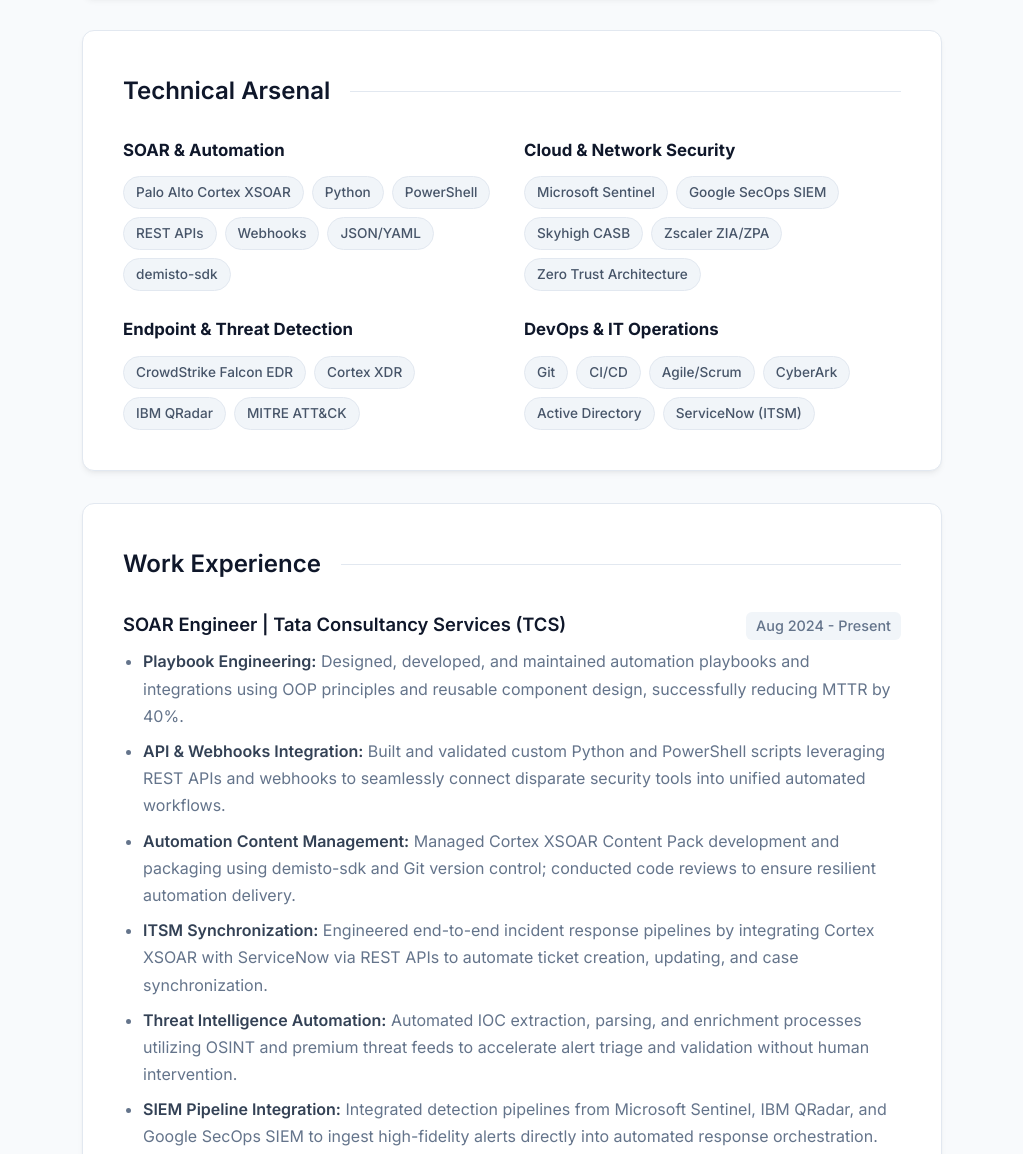
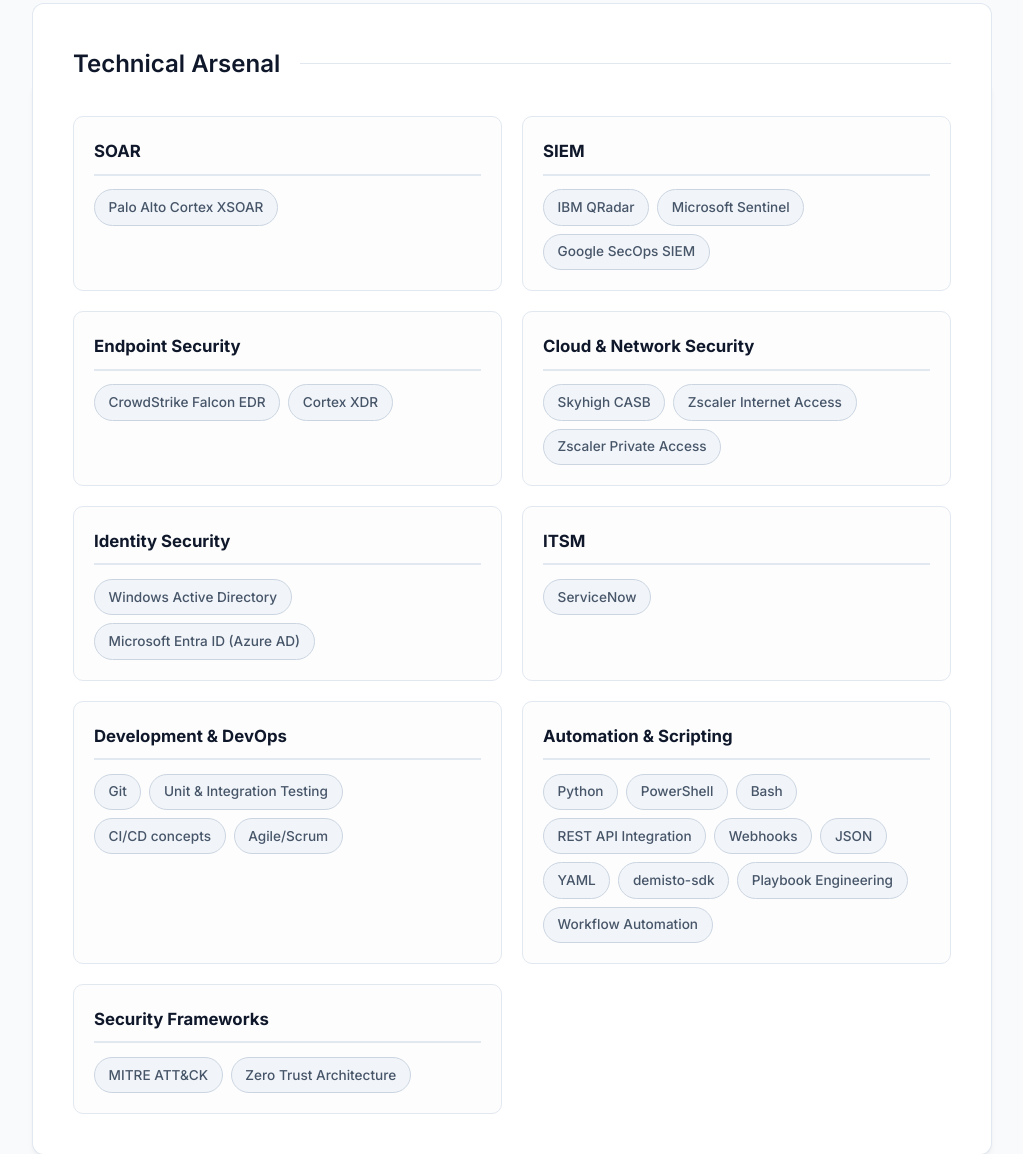
Before and after one commit to vr2468/vr2468.github.io, a plain HTML site: page index.html in a window 1280 px wide. Shown: the part 561-1715 px from the top of the page, without its empty margins (128-1151 px from the left). Drawn offline with Linux system fonts and the light colour scheme.

Commit message:
Add files via upload

```diff
--- a/index.html
+++ b/index.html
@@ -19,6 +19,7 @@
             --border-color: #e2e8f0;
             --tag-bg: #f1f5f9;
             --tag-text: #475569;
+            --tag-border: #cbd5e1;
         }
 
         * {
@@ -44,7 +45,7 @@
         }
 
         .header-content {
-            max-width: 900px;
+            max-width: 1000px;
             margin: 0 auto;
             display: flex;
             align-items: center;
@@ -103,7 +104,7 @@
 
         /* --- Main Content --- */
         .container {
-            max-width: 900px;
+            max-width: 1000px;
             margin: -2rem auto 3rem;
             padding: 0 20px;
             position: relative;
@@ -201,18 +202,59 @@
             font-weight: 600;
         }
 
-        /* --- Skills Grid & Tags --- */
+        /* --- Skills Grid & Cards (UPGRADED UI) --- */
+        #skills {
+            background: transparent;
+            box-shadow: none;
+            border: none;
+            padding: 0;
+        }
+
+        #skills h3 {
+            background: var(--card-bg);
+            padding: 2.5rem 2.5rem 0;
+            margin-bottom: 0;
+            border-radius: 12px 12px 0 0;
+            border: 1px solid var(--border-color);
+            border-bottom: none;
+        }
+
+        .skills-grid-container {
+            background: var(--card-bg);
+            padding: 2rem 2.5rem 2.5rem;
+            border-radius: 0 0 12px 12px;
+            border: 1px solid var(--border-color);
+            border-top: none;
+            box-shadow: 0 4px 6px -1px rgba(0, 0, 0, 0.05), 0 2px 4px -2px rgba(0, 0, 0, 0.05);
+        }
+
         .skills-grid {
             display: grid;
-            grid-template-columns: repeat(auto-fit, minmax(350px, 1fr));
-            gap: 1.5rem;
+            grid-template-columns: repeat(auto-fit, minmax(280px, 1fr));
+            gap: 1.25rem;
+        }
+
+        .skill-category {
+            background: #fdfdfd;
+            border: 1px solid var(--border-color);
+            padding: 1.25rem;
+            border-radius: 10px;
+            transition: transform 0.2s ease, box-shadow 0.2s ease;
+        }
+
+        .skill-category:hover {
+            transform: translateY(-3px);
+            box-shadow: 0 10px 15px -3px rgba(0, 0, 0, 0.05), 0 4px 6px -2px rgba(0, 0, 0, 0.025);
+            border-color: #cbd5e1;
         }
 
         .skill-category strong {
             display: block;
-            margin-bottom: 0.75rem;
+            margin-bottom: 0.85rem;
             color: var(--primary-dark);
             font-size: 1.05rem;
+            border-bottom: 2px solid var(--border-color);
+            padding-bottom: 0.5rem;
         }
 
         .tags {
@@ -224,11 +266,16 @@
         .tag {
             background-color: var(--tag-bg);
             color: var(--tag-text);
-            padding: 0.25rem 0.75rem;
+            padding: 0.35rem 0.85rem;
             border-radius: 20px;
             font-size: 0.85rem;
             font-weight: 500;
-            border: 1px solid var(--border-color);
+            border: 1px solid var(--tag-border);
+            transition: background-color 0.2s ease;
+        }
+
+        .tag:hover {
+            background-color: #e2e8f0;
         }
 
         /* --- Footer --- */
@@ -255,7 +302,7 @@
                 flex-direction: column;
                 gap: 0.25rem;
             }
-            section {
+            section, #skills h3, .skills-grid-container {
                 padding: 1.5rem;
             }
             .skills-grid {
@@ -279,7 +326,7 @@
                     <span>&bull;</span>
                     <span>📞 9092066247</span>
                     <span>&bull;</span>
-                    <span><a href="https://linkedin.com/in/vignesh-raj-n" target="_blank">LinkedIn Profile</a></span>
+                    <span><a href="https://linkedin.com/in/vignesh-raj-n" target="_blank">LinkedIn</a></span>
                 </div>
             </div>
         </div>
@@ -292,53 +339,94 @@
             <p>SOAR Engineer with 2 years of hands-on Python development experience building security automation solutions, REST API integrations, and orchestration playbooks. Specializing in Palo Alto Cortex XSOAR, with strong proficiency in Git version control, unit testing, and Agile delivery. Adept at leveraging threat intelligence and SIEM integrations to drive high-fidelity automated incident response and significantly reduce Mean Time to Respond (MTTR).</p>
         </section>
 
+        <!-- Upgraded Skills Section -->
         <section id="skills">
             <h3>Technical Arsenal</h3>
+            <div class="skills-grid-container">
                 <div class="skills-grid">
+
                     <div class="skill-category">
-                    <strong>SOAR & Automation</strong>
+                        <strong>SOAR</strong>
                         <div class="tags">
                             <span class="tag">Palo Alto Cortex XSOAR</span>
-                        <span class="tag">Python</span>
-                        <span class="tag">PowerShell</span>
-                        <span class="tag">REST APIs</span>
-                        <span class="tag">Webhooks</span>
-                        <span class="tag">JSON/YAML</span>
-                        <span class="tag">demisto-sdk</span>
+                        </div>
+                    </div>
+
+                    <div class="skill-category">
+                        <strong>SIEM</strong>
+                        <div class="tags">
+                            <span class="tag">IBM QRadar</span>
+                            <span class="tag">Microsoft Sentinel</span>
+                            <span class="tag">Google SecOps SIEM</span>
+                        </div>
+                    </div>
+
+                    <div class="skill-category">
+                        <strong>Endpoint Security</strong>
+                        <div class="tags">
+                            <span class="tag">CrowdStrike Falcon EDR</span>
+                            <span class="tag">Cortex XDR</span>
                         </div>
                     </div>
 
                     <div class="skill-category">
                         <strong>Cloud & Network Security</strong>
                         <div class="tags">
-                        <span class="tag">Microsoft Sentinel</span>
-                        <span class="tag">Google SecOps SIEM</span>
                             <span class="tag">Skyhigh CASB</span>
-                        <span class="tag">Zscaler ZIA/ZPA</span>
+                            <span class="tag">Zscaler Internet Access</span>
+                            <span class="tag">Zscaler Private Access</span>
+                        </div>
+                    </div>
+
+                    <div class="skill-category">
+                        <strong>Identity Security</strong>
+                        <div class="tags">
+                            <span class="tag">Windows Active Directory</span>
+                            <span class="tag">Microsoft Entra ID (Azure AD)</span>
+                        </div>
+                    </div>
+
+                    <div class="skill-category">
+                        <strong>ITSM</strong>
+                        <div class="tags">
+                            <span class="tag">ServiceNow</span>
+                        </div>
+                    </div>
+
+                    <div class="skill-category">
+                        <strong>Development & DevOps</strong>
+                        <div class="tags">
+                            <span class="tag">Git</span>
+                            <span class="tag">Unit & Integration Testing</span>
+                            <span class="tag">CI/CD concepts</span>
+                            <span class="tag">Agile/Scrum</span>
+                        </div>
+                    </div>
+
+                    <div class="skill-category">
+                        <strong>Automation & Scripting</strong>
+                        <div class="tags">
+                            <span class="tag">Python</span>
+                            <span class="tag">PowerShell</span>
+                            <span class="tag">Bash</span>
+                            <span class="tag">REST API Integration</span>
+                            <span class="tag">Webhooks</span>
+                            <span class="tag">JSON</span>
+                            <span class="tag">YAML</span>
+                            <span class="tag">demisto-sdk</span>
+                            <span class="tag">Playbook Engineering</span>
+                            <span class="tag">Workflow Automation</span>
+                            </div>
+                    </div>
+
+                    <div class="skill-category">
+                        <strong>Security Frameworks</strong>
+                        <div class="tags">
+                            <span class="tag">MITRE ATT&CK</span>
                             <span class="tag">Zero Trust Architecture</span>
                         </div>
                     </div>
 
-                <div class="skill-category">
-                    <strong>Endpoint & Threat Detection</strong>
-                    <div class="tags">
-                        <span class="tag">CrowdStrike Falcon EDR</span>
-                        <span class="tag">Cortex XDR</span>
-                        <span class="tag">IBM QRadar</span>
-                        <span class="tag">MITRE ATT&CK</span>
-                    </div>
-                </div>
-
-                <div class="skill-category">
-                    <strong>DevOps & IT Operations</strong>
-                    <div class="tags">
-                        <span class="tag">Git</span>
-                        <span class="tag">CI/CD</span>
-                        <span class="tag">Agile/Scrum</span>
-                        <span class="tag">CyberArk</span>
-                        <span class="tag">Active Directory</span>
-                        <span class="tag">ServiceNow (ITSM)</span>
-                    </div>
                 </div>
             </div>
         </section>
@@ -399,7 +487,7 @@
     </div>
 
     <footer>
-        <p>&copy; 2026 Vignesh Raj N. Designed for Security & Automation.</p>
+        <p>&copy; 2026 Vignesh Raj N.</p>
     </footer>
 
 </body>
```
Lines whose indentation alone changed are shown as unchanged.
